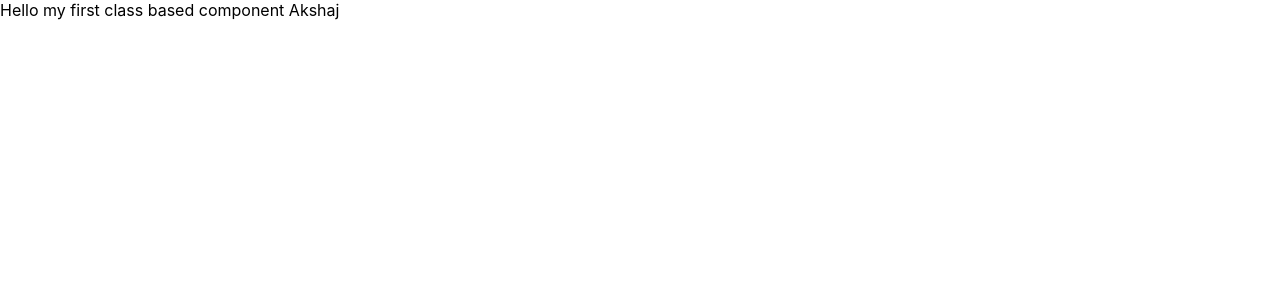
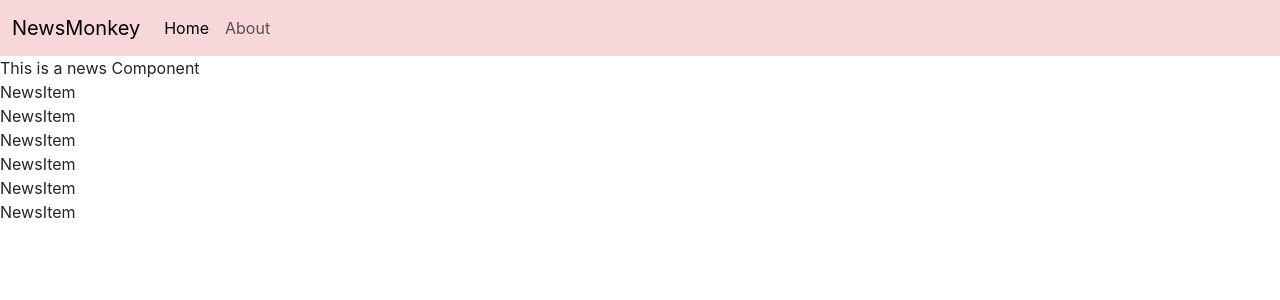
Before and after one commit to Akshaj2506/newsapp, a React (Create React App) app: page / in a window 1280 px wide. Shown: the top 300 px of the page. Built offline with nearby package versions, Linux system fonts and the light colour scheme.

Commit message:
created basic class based components for newsapp

```diff
--- a/public/index.html
+++ b/public/index.html
@@ -3,11 +3,13 @@
   <head>
     <meta charset="utf-8" />
     <link rel="icon" href="%PUBLIC_URL%/favicon.ico" />
+    <link href="https://cdn.jsdelivr.net/npm/bootstrap@5.3.1/dist/css/bootstrap.min.css" rel="stylesheet"
+      integrity="sha384-4bw+/aepP/YC94hEpVNVgiZdgIC5+VKNBQNGCHeKRQN+PtmoHDEXuppvnDJzQIu9" crossorigin="anonymous">
     <meta name="viewport" content="width=device-width, initial-scale=1" />
     <meta name="theme-color" content="#000000" />
     <meta
       name="description"
-      content="Web site created using create-react-app"
+      content="NewsMonkey helps you to stay updated with the current affairs with the daily news updates in short snippets."
     />
     <link rel="apple-touch-icon" href="%PUBLIC_URL%/logo192.png" />
     <!--
@@ -24,7 +26,7 @@
       work correctly both with client-side routing and a non-root public URL.
       Learn how to configure a non-root public URL by running `npm run build`.
     -->
-    <title>React App</title>
+    <title>NewsMonkey - Get your daily dose of news for free</title>
   </head>
   <body>
     <noscript>You need to enable JavaScript to run this app.</noscript>
@@ -39,5 +41,7 @@
       To begin the development, run `npm start` or `yarn start`.
       To create a production bundle, use `npm run build` or `yarn build`.
     -->
+    <script src="https://cdn.jsdelivr.net/npm/bootstrap@5.3.1/dist/js/bootstrap.bundle.min.js"
+      integrity="sha384-HwwvtgBNo3bZJJLYd8oVXjrBZt8cqVSpeBNS5n7C8IVInixGAoxmnlMuBnhbgrkm" crossorigin="anonymous"></script>
   </body>
 </html>
--- a/src/App.js
+++ b/src/App.js
@@ -1,12 +1,17 @@
 import './App.css';
 
 import React, { Component } from 'react'
+import Navbar from './components/Navbar';
+import News from './components/News';
 
 export default class App extends Component {
   myName = "Akshaj";
   render() {
     return (
-      <div>Hello my first class based component {this.myName}</div>
+      <div>
+        <Navbar />
+        <News />
+      </div>
     )
   }
 }
--- /dev/null
+++ b/src/components/Navbar.js
@@ -0,0 +1,23 @@
+import React, { Component } from 'react'
+
+export class Navbar extends Component {
+  render() {
+    return (
+       <nav className="navbar navbar-expand-lg bg-danger-subtle">
+          <div className="container-fluid">
+             <a className="navbar-brand" href="/">NewsMonkey</a>
+             <button className="navbar-toggler" type="button" data-bs-toggle="collapse" data-bs-target="#navbarNavAltMarkup" aria-controls="navbarNavAltMarkup" aria-expanded="false" aria-label="Toggle navigation">
+                <span className="navbar-toggler-icon"></span>
+             </button>
+             <div className="collapse navbar-collapse" id="navbarNavAltMarkup">
+                <div className="navbar-nav">
+                   <a className="nav-link active" aria-current="page" href="/">Home</a>
+                   <a className="nav-link" href="/">About</a>
+                </div>
+             </div>
+          </div>
+       </nav>
+    )
+  }
+}
+export default Navbar
--- /dev/null
+++ b/src/components/News.js
@@ -0,0 +1,20 @@
+import React, { Component } from 'react'
+import NewsItem from './NewsItem'
+
+export class News extends Component {
+  render() {
+    return (
+      <div>
+         <div>This is a news Component</div>
+         <NewsItem></NewsItem>
+         <NewsItem></NewsItem>
+         <NewsItem></NewsItem>
+         <NewsItem></NewsItem>
+         <NewsItem></NewsItem>
+         <NewsItem></NewsItem>
+      </div>
+    )
+  }
+}
+
+export default News
--- /dev/null
+++ b/src/components/NewsItem.js
@@ -0,0 +1,11 @@
+import React, { Component } from 'react'
+
+export class NewsItem extends Component {
+  render() {
+    return (
+      <div>NewsItem</div>
+    )
+  }
+}
+
+export default NewsItem
```
